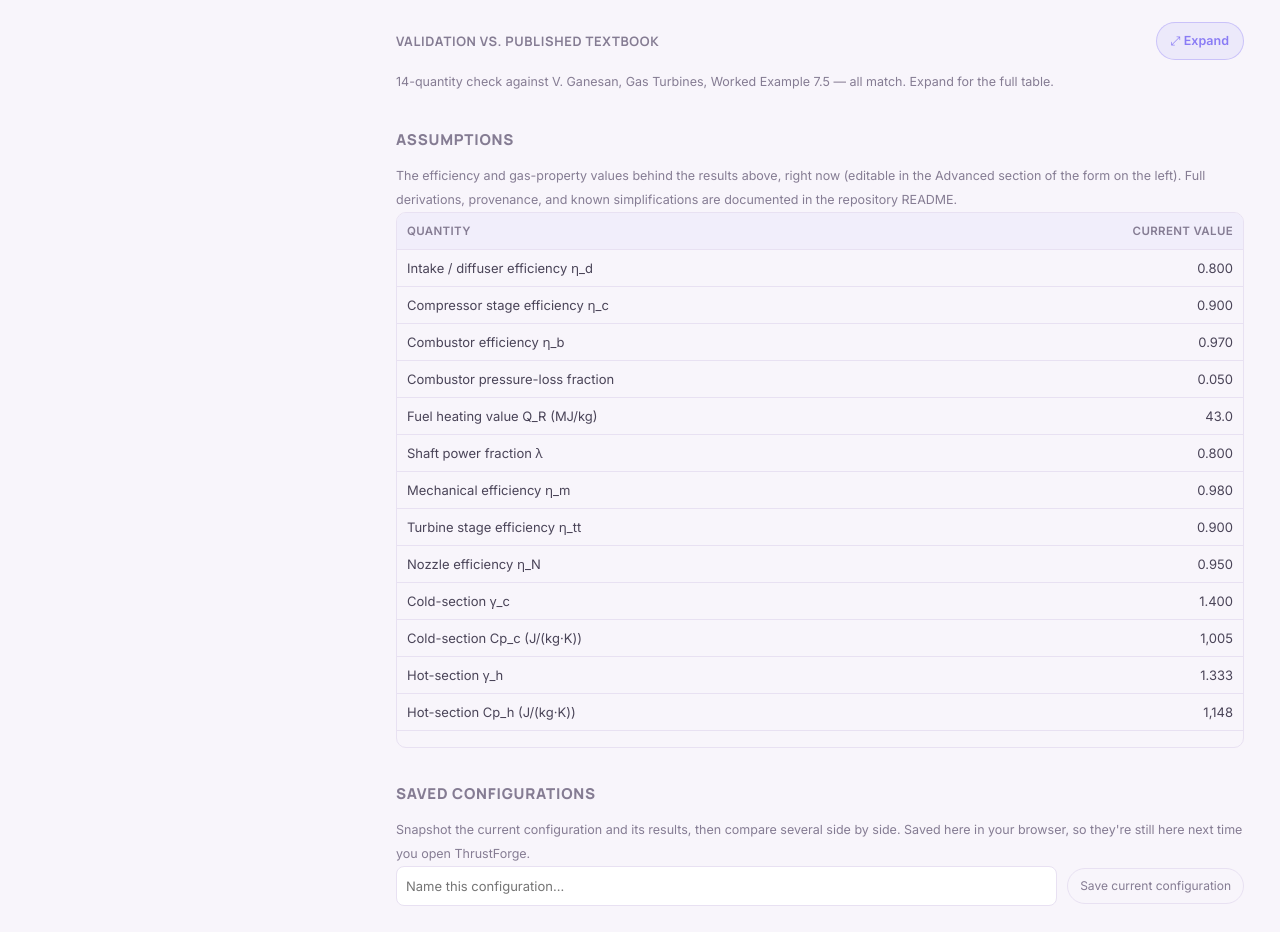
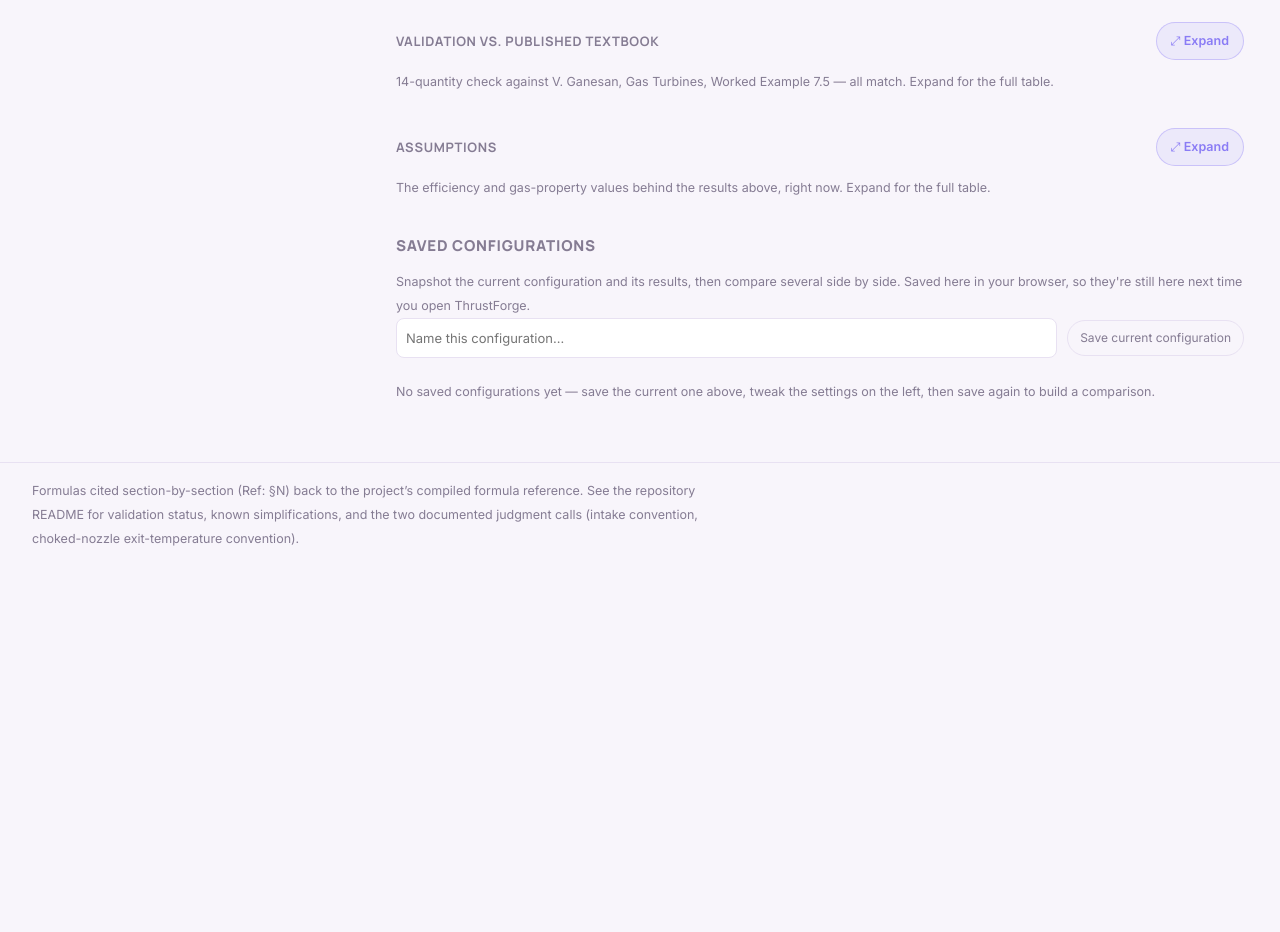
Before and after one commit to falgunitripathi/aeropropsim, a React (Vite) app in the folder web/: page / in a window 1280 px wide. Shown: the part 3560-4492 px from the top of the page. After the commit the page ends 4127 px from the top, so only its background shows below. Built offline with nearby package versions, Linux system fonts and the light colour scheme.

Commit message:
Update AssumptionsPanel.jsx

```diff
--- a/web/src/components/AssumptionsPanel.jsx
+++ b/web/src/components/AssumptionsPanel.jsx
@@ -1,3 +1,4 @@
+import ExpandableSection from "./ExpandableSection.jsx";
 import { fmt } from "../utils/format.js";
 
 const CURRENT_VALUE_ROWS = [
@@ -25,8 +26,10 @@ const CURRENT_VALUE_ROWS = [
  */
 export default function AssumptionsPanel({ config }) {
   return (
-    <section>
-      <h2>Assumptions</h2>
+    <ExpandableSection
+      title="Assumptions"
+      summary="The efficiency and gas-property values behind the results above, right now. Expand for the full table."
+    >
       <p className="section-note">
         The efficiency and gas-property values behind the results above,
         right now (editable in the Advanced section of the form on the
@@ -48,6 +51,6 @@ export default function AssumptionsPanel({ config }) {
           </tbody>
         </table>
       </div>
-    </section>
+    </ExpandableSection>
   );
 }
```
